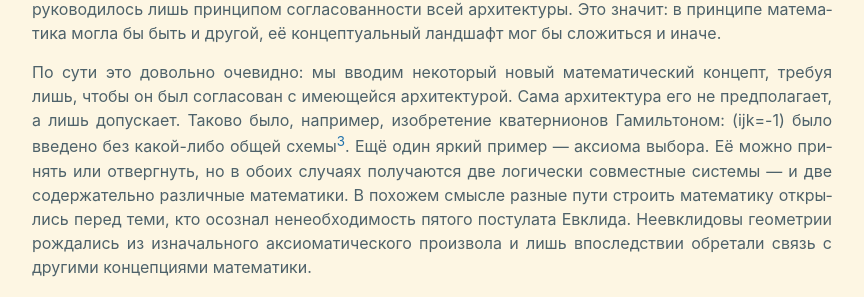
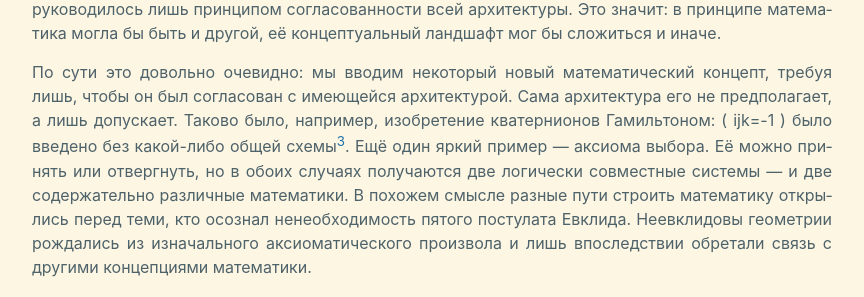
Before and after one commit to Magistrshurik/magistrshurik.github.io, a Jekyll site: the page built from _posts/2025-07-28-maths-to-phys.md, in a window 1280 px wide and 900 px high, scrolled down 1878 px. Shown: the part 198-495 px from the top of the window, without its empty margins (208-1072 px from the left). Built offline with Jekyll 4.4.1, drawn with Linux system fonts in a browser that asks for light colours; some of the changed lines change nothing that is shown.

Commit message:
encore une fois

```diff
--- a/_posts/2025-07-28-maths-to-phys.md
+++ b/_posts/2025-07-28-maths-to-phys.md
@@ -24,7 +24,7 @@
 
 Математика — это действительно мир абстрактных понятий. Однако, нет никаких оснований утверждать, будто этот мир существует независимо от нас, скрываясь от глаз где-то в эмпиреях. Что действительно можно утверждать — это то, что этот мир _историчен_. История математики — удивительная история _творчества_: разработки, согласования и осмысления всё новых и новых, всё более и более абстрактных и утончённых концепций. Это не мир чистой логики, как полагали логицисты: математика не выводится из логики, по крайней мере в реальной истории своего становления[^2]. Математические понятия — числа, функции, производные и интегралы, группы и гомологии — рождались вовсе не из законов логики. Математика всегда обладала собственной _исторической эвристикой_. Говоря иначе: математические объекты создавались в акте свободного творчества, которое руководилось лишь принципом согласованности всей архитектуры. Это значит: в принципе математика могла бы быть и другой, её концептуальный ландшафт мог бы сложиться и иначе.
 
-По сути это довольно очевидно: мы вводим некоторый новый математический концепт, требуя лишь, чтобы он был согласован с имеющейся архитектурой. Сама архитектура его не предполагает, а лишь допускает. Таково было, например, изобретение кватернионов Гамильтоном: \(ijk=-1\) было введено без какой-либо общей схемы[^3]. Ещё один яркий пример — аксиома выбора. Её можно принять или отвергнуть, но в обоих случаях получаются две логически совместные системы — и две содержательно различные математики. В похожем смысле разные пути строить математику открылись перед теми, кто осознал ненеобходимость пятого постулата Евклида. Неевклидовы геометрии рождались из изначального аксиоматического произвола и лишь впоследствии обретали связь с другими концепциями математики.
+По сути это довольно очевидно: мы вводим некоторый новый математический концепт, требуя лишь, чтобы он был согласован с имеющейся архитектурой. Сама архитектура его не предполагает, а лишь допускает. Таково было, например, изобретение кватернионов Гамильтоном: {% raw %}\( ijk=-1 \){% endraw %} было введено без какой-либо общей схемы[^3]. Ещё один яркий пример — аксиома выбора. Её можно принять или отвергнуть, но в обоих случаях получаются две логически совместные системы — и две содержательно различные математики. В похожем смысле разные пути строить математику открылись перед теми, кто осознал ненеобходимость пятого постулата Евклида. Неевклидовы геометрии рождались из изначального аксиоматического произвола и лишь впоследствии обретали связь с другими концепциями математики.
 
 Эти соображения касаются в первую очередь наиболее поздних и высокоуровневых конструкций. Базовые конструкции — такие как _число_ и _фигура_ — обладают, по-видимому, меньшей свободой. Однако в чём причина их необходимости? Что за ней стоит? На эти вопросы можно попытаться ответить. Кроме того, эти вопросы напрямую приводят к разрешению кажущейся загадки: _почему математика применима к физике_? В целом, чтобы распутать эту проблему, естественно обратиться к _истокам_, к первым прецедентам использования математических абстракций в деле познания природы. Ведь вся дальнейшая история математического естествознания — не более и не менее, чем творческая реализация первичных решений.
 
```
